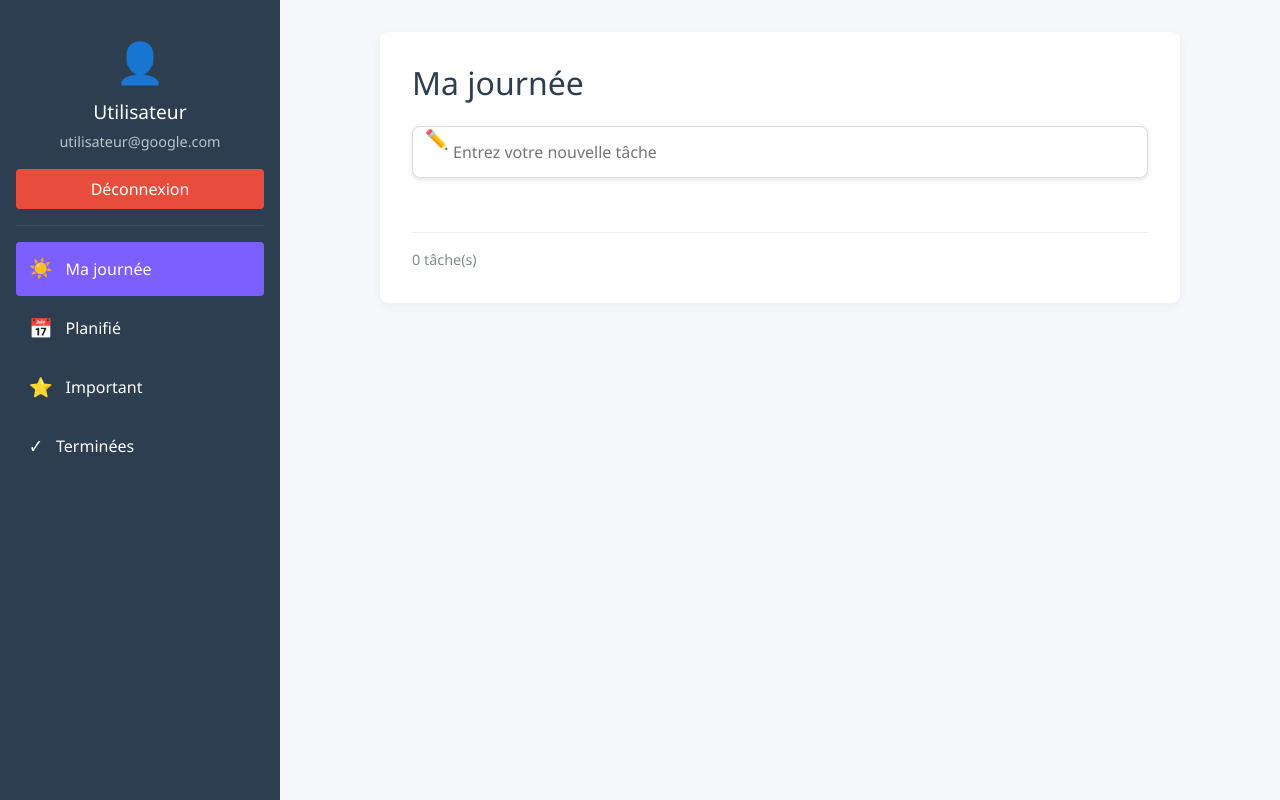
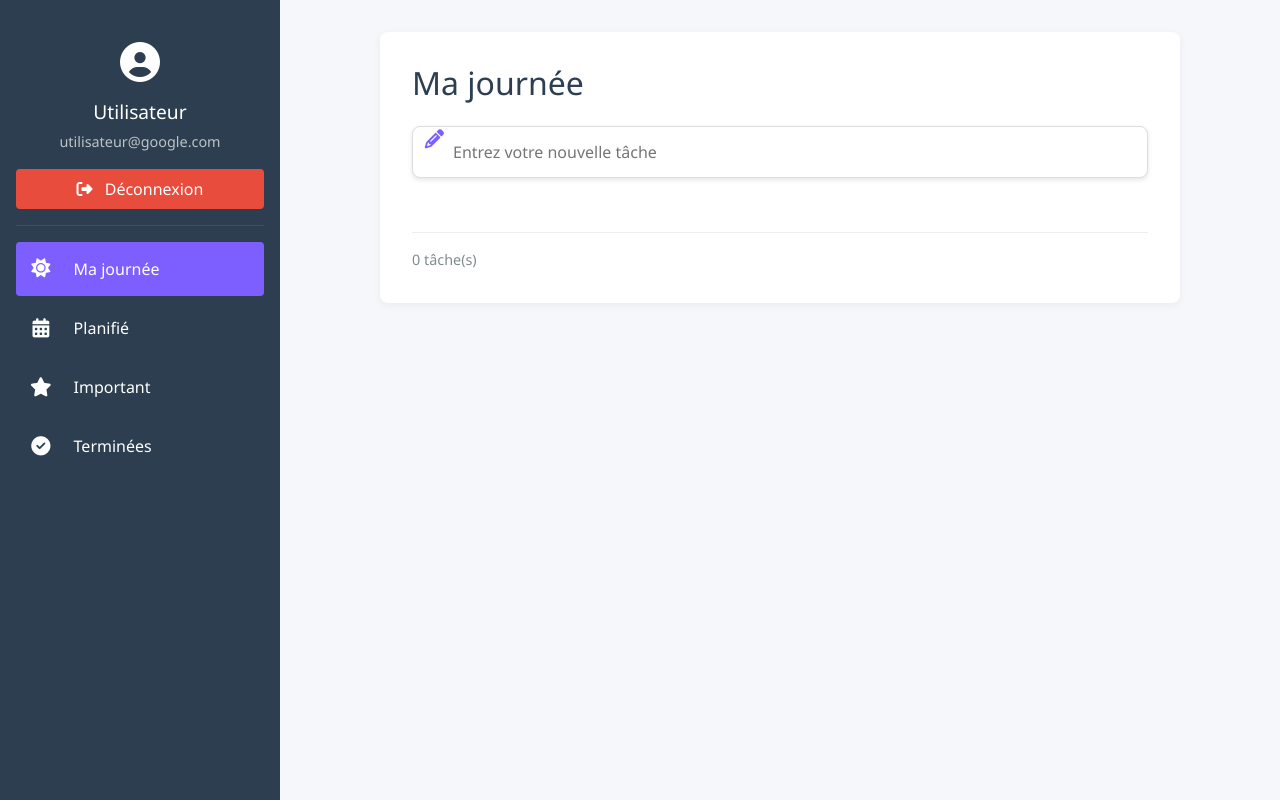
Before and after one commit to DrecQ/App_Gestion_des_Taches, a React (Create React App) app: page / in a window 1280 px wide. Both pictures are taken after a click on the button "Continuer sans compte". Built offline with nearby package versions, Linux system fonts and the light colour scheme.

Commit message:
Suppression des repertoires inutiles

```diff
--- a/package.json
+++ b/package.json
@@ -3,9 +3,6 @@
   "version": "0.1.0",
   "private": true,
   "dependencies": {
-    "@fortawesome/fontawesome-free": "^6.7.2",
-    "@heroicons/react": "^2.2.0",
-    "@iconscout/react-unicons": "^2.2.4",
     "@testing-library/dom": "^10.4.0",
     "@testing-library/jest-dom": "^6.6.3",
     "@testing-library/react": "^16.2.0",
@@ -15,7 +12,6 @@
     "bootstrap": "^5.3.3",
     "react": "^19.1.0",
     "react-dom": "^19.1.0",
-    "react-icons": "^5.5.0",
     "react-router": "^7.4.1",
     "react-router-dom": "^7.4.1",
     "react-scripts": "5.0.1",
--- a/public/index.html
+++ b/public/index.html
@@ -3,6 +3,7 @@
   <head>
     <meta charset="utf-8" />
     <link rel="icon" href="%PUBLIC_URL%/favicon.ico" />
+    <link rel="stylesheet" href="https://cdnjs.cloudflare.com/ajax/libs/font-awesome/6.4.0/css/all.min.css">
     <meta name="viewport" content="width=device-width, initial-scale=1" />
     <meta name="theme-color" content="#000000" />
     <meta
--- a/src/components/Auth/Login.tsx
+++ b/src/components/Auth/Login.tsx
@@ -1,6 +1,6 @@
 import { useState } from 'react';
 import { useNavigate, Link } from 'react-router-dom';
-import { FaGoogle } from 'react-icons/fa';
+// import { FaGoogle } from 'react-icons/fa';
 import './Login.css';
 
 interface User {
--- a/src/components/Register/Register.tsx
+++ b/src/components/Register/Register.tsx
@@ -1,6 +1,6 @@
 import { useState } from 'react';
 import { Link, useNavigate } from 'react-router-dom';
-import { FaGoogle } from 'react-icons/fa';
+// import { FaGoogle } from 'react-icons/fa';
 import './Register.css';
 
 interface FormData {
--- a/src/components/TodoApp/TodoApp.css
+++ b/src/components/TodoApp/TodoApp.css
@@ -117,6 +117,7 @@
   border-radius: 8px;
   resize: none;
   font-size: 1rem;
+
 }
 
 .datetime-inputs {
@@ -285,3 +286,42 @@
   font-size: 1.2rem;
   color: #7f8c8d;
 }
+
+/* Ajoutez ces styles à votre TodoApp.css */
+.fas, .far {
+  font-size: inherit;
+}
+
+.user-avatar .fa-user-circle {
+  font-size: 2.5rem;
+}
+
+.menu-icon .fas, .menu-icon .far {
+  margin-right: 0.5rem;
+  width: 1.25em;
+  text-align: center;
+}
+
+.datetime-icon {
+  margin-right: 0.3rem;
+}
+
+.star-icon {
+  color: #ffc107;
+}
+
+.trash-icon {
+  color: #e74c3c;
+}
+
+.note-icon .fa-pencil-alt {
+  color: #7d5fff;
+}
+
+.logout-btn .fa-sign-out-alt {
+  margin-right: 0.5rem;
+}
+
+.clear-btn .fa-trash {
+  margin-right: 0.5rem;
+}
--- a/src/components/TodoApp/TodoApp.tsx
+++ b/src/components/TodoApp/TodoApp.tsx
@@ -108,11 +108,11 @@ const TodoApp = () => {
     <div className="todo-app-container">
       <aside className="sidebar">
         <div className="user-profile">
-          <div className="user-avatar">👤</div>
+          <div className="user-avatar"><i className="fas fa-user-circle"></i></div>
           <h3>{user.name}</h3>
           <p>{user.email}</p>
           <button onClick={handleLogout} className="logout-btn">
-            Déconnexion
+            <i className="fas fa-sign-out-alt"></i> Déconnexion
           </button>
         </div>
 
@@ -121,7 +121,7 @@ const TodoApp = () => {
             onClick={() => setActiveMenu('today')}
             className={`menu-item ${activeMenu === 'today' ? 'active' : ''}`}
           >
-            <span className="menu-icon">☀️</span>
+            <span className="menu-icon"><i className="fas fa-sun"></i></span>
             <span>Ma journée</span>
           </button>
 
@@ -129,7 +129,7 @@ const TodoApp = () => {
             onClick={() => setActiveMenu('planned')}
             className={`menu-item ${activeMenu === 'planned' ? 'active' : ''}`}
           >
-            <span className="menu-icon">📅</span>
+            <span className="menu-icon"><i className="fas fa-calendar-alt"></i></span>
             <span>Planifié</span>
           </button>
 
@@ -137,7 +137,7 @@ const TodoApp = () => {
             onClick={() => setActiveMenu('important')}
             className={`menu-item ${activeMenu === 'important' ? 'active' : ''}`}
           >
-            <span className="menu-icon">⭐</span>
+            <span className="menu-icon"><i className="fas fa-star"></i></span>
             <span>Important</span>
           </button>
 
@@ -145,7 +145,7 @@ const TodoApp = () => {
             onClick={() => setActiveMenu('completed')}
             className={`menu-item ${activeMenu === 'completed' ? 'active' : ''}`}
           >
-            <span className="menu-icon">✓</span>
+            <span className="menu-icon"><i className="fas fa-check-circle"></i></span>
             <span>Terminées</span>
           </button>
         </nav>
@@ -187,7 +187,7 @@ const TodoApp = () => {
                   />
                 </div>
               )}
-              <span className="note-icon">✏️</span>
+              <span className="note-icon"><i className="fas fa-pencil-alt"></i></span>
             </div>
           )}
 
@@ -207,10 +207,12 @@ const TodoApp = () => {
                   <span className="todo-text">{todo.text}</span>
                   {(todo.dueDate || todo.dueTime) && (
                     <span className="due-datetime">
-                      📅 {todo.dueDate && new Date(todo.dueDate).toLocaleDateString()}
+                      <i className="fas fa-calendar-alt datetime-icon"></i>
+                      {todo.dueDate && new Date(todo.dueDate).toLocaleDateString()}
                       {todo.dueTime && (
                         <>
-                          🕒 {todo.dueTime}
+                          <i className="fas fa-clock datetime-icon"></i>
+                          {todo.dueTime}
                         </>
                       )}
                     </span>
@@ -224,7 +226,11 @@ const TodoApp = () => {
                       toggleImportant(todo.id);
                     }}
                   >
-                    {todo.important ? '★' : '☆'}
+                    {todo.important ? (
+                      <i className="fas fa-star star-icon"></i>
+                    ) : (
+                      <i className="far fa-star star-icon"></i>
+                    )}
                   </button>
                   <button
                     className="delete-btn"
@@ -233,7 +239,7 @@ const TodoApp = () => {
                       deleteTodo(todo.id);
                     }}
                   >
-                    🗑️
+                    <i className="fas fa-trash-alt trash-icon"></i>
                   </button>
                 </div>
               </li>
@@ -244,7 +250,7 @@ const TodoApp = () => {
             <span>{filteredTodos.length} tâche(s)</span>
             {activeMenu === 'completed' && filteredTodos.length > 0 && (
               <button className="clear-btn" onClick={clearCompleted}>
-                Effacer toutes les tâches terminées
+                <i className="fas fa-trash"></i> Effacer toutes les tâches terminées
               </button>
             )}
           </div>
```
Also changed, not shown: 1 other file (tests, documents, lock files or other folders).
